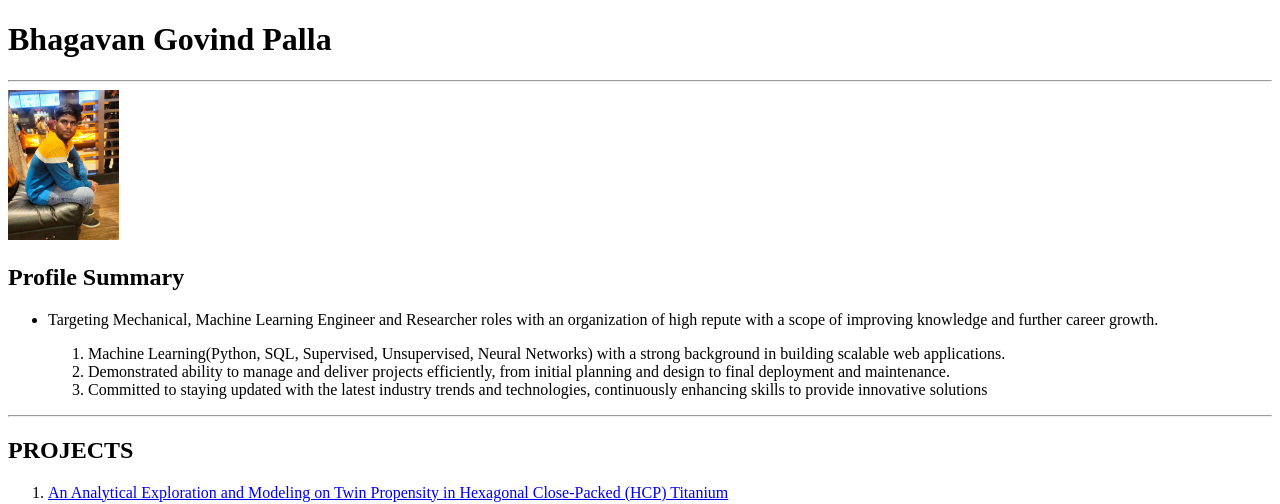
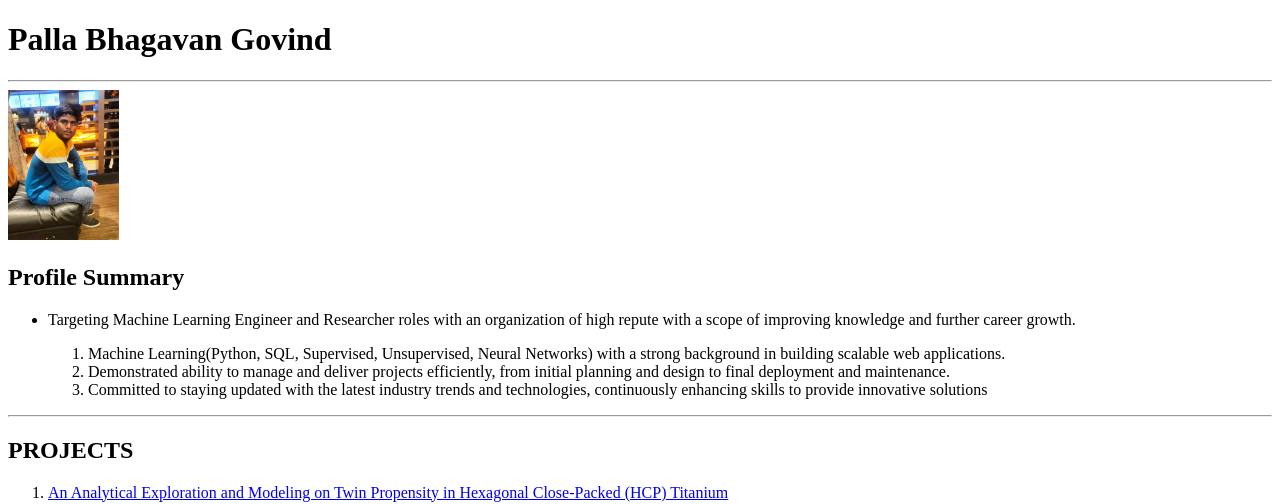
Before and after one commit to Bhagavan-p/My_-Portfolio, a plain HTML site: page index.html in a window 1280 px wide. Shown: the top 504 px of the page. Drawn offline with Linux system fonts and the light colour scheme.

Commit message:
Update index.html

```diff
--- a/index.html
+++ b/index.html
@@ -6,12 +6,12 @@
     <title>My Resume</title>
 </head>
 <body>
-    <h1>Bhagavan Govind Palla</h1>
+    <h1>Palla Bhagavan Govind</h1>
     <hr />
     <img src="./Bhagavan_Image.jpeg" height = "150" alt="Bhagavan's Image">
     <h2>Profile Summary</h2>
     <ul>
-        <li>Targeting Mechanical, Machine Learning Engineer and Researcher roles with an organization of high repute with a scope of improving knowledge and further career growth.
+        <li>Targeting Machine Learning Engineer and Researcher roles with an organization of high repute with a scope of improving knowledge and further career growth.
             <p>
             <ol>
                 <li>Machine Learning(Python, SQL, Supervised, Unsupervised, Neural Networks) with a strong background in building scalable web applications.</li>
@@ -58,6 +58,6 @@
     <hr />
     <h2>Other</h2>
     <p><a href="./contact.html">Contact Me</a></p>
-    <p>© Bhagavan Govind Palla. All rights reserved.</p>
+    <p>© Palla Bhagavan Govind. All rights reserved.</p>
 </body>
 </html>
```
